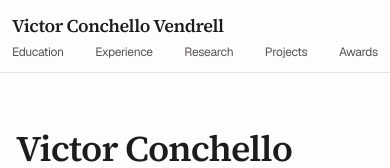
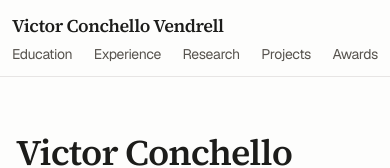
Before and after one commit to Victoriano012/PersonalWeb, a Next.js app: page / in a window 390 px wide. Shown: the top 168 px of the page. Built offline with nearby package versions, Linux system fonts and the light colour scheme; no server answers.

Commit message:
Mobile: fit all 5 nav sections on one line in the top bar

```diff
--- a/components/Nav.tsx
+++ b/components/Nav.tsx
@@ -17,7 +17,7 @@ export default function Nav() {
         >
           {profile.name}
         </Link>
-        <ul className="flex w-full flex-nowrap items-center justify-between gap-x-2 text-xs tracking-tight text-muted sm:w-auto sm:justify-end sm:gap-x-4 sm:text-sm sm:tracking-normal">
+        <ul className="flex w-full flex-nowrap items-center justify-between gap-x-1.5 text-xs tracking-tight text-muted min-[360px]:text-sm sm:w-auto sm:justify-end sm:gap-x-4 sm:tracking-normal">
           {sections.map((section) => {
             const isActive = pathname === section.href;
             return (
```
